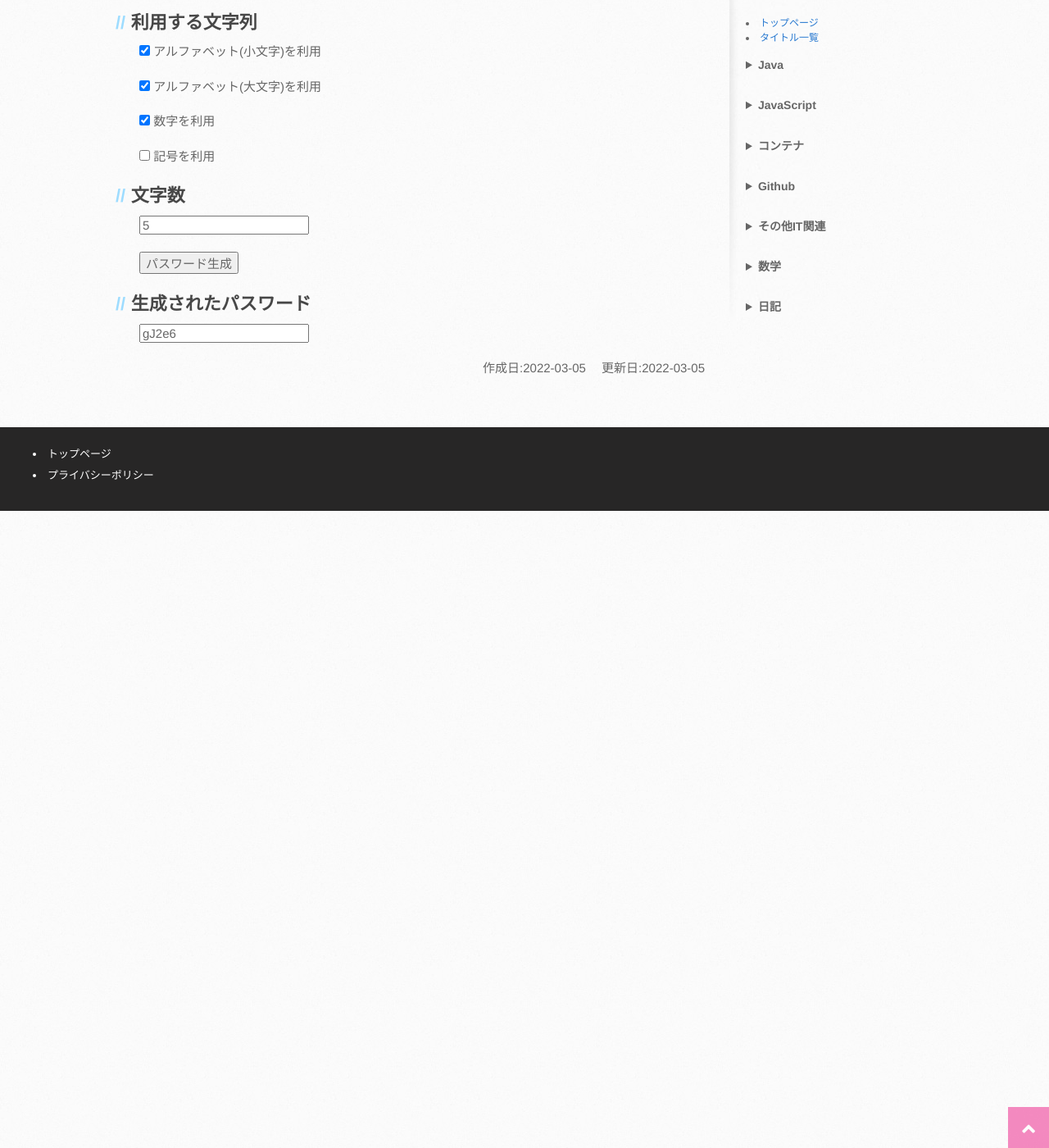
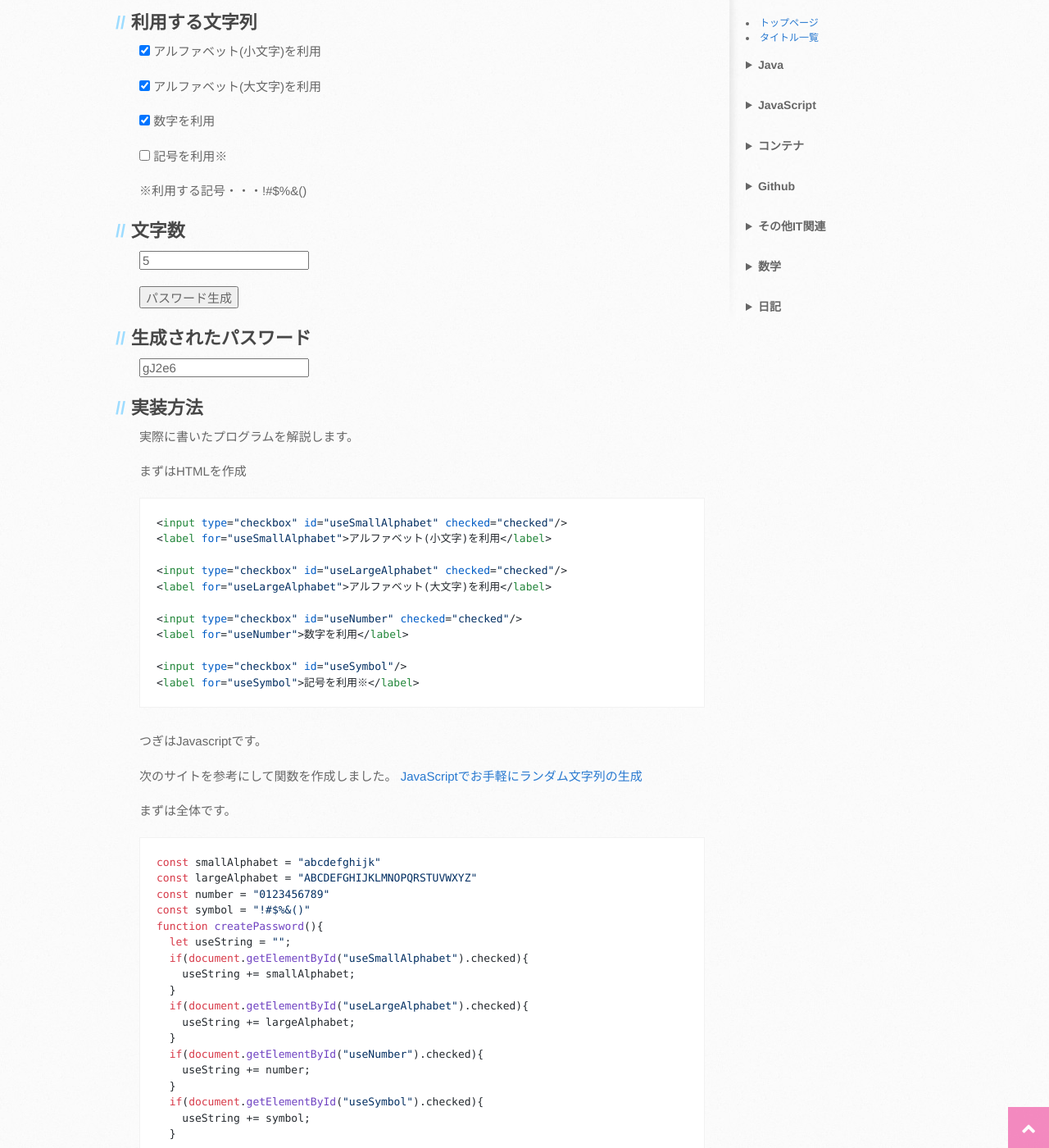
Before and after one commit to mtaketani113/mtaketani113.github.io, a Jekyll site: the page built from it/javascript/javascriptPassword.md, in a window 1280 px wide and 1400 px high, scrolled down 387 px. Shown: the whole window at 82% size. Built offline with Jekyll 4.4.1, drawn with Linux system fonts in a browser that asks for light colours; nearby versions of some CDN libraries; comment, search, counter and statistics services are not loaded; the repository's description, which GitHub fills in, is left out; some of the changed text lies outside the part shown.

Commit message:
解説を追記

````diff
--- a/it/javascript/javascriptPassword.md
+++ b/it/javascript/javascriptPassword.md
@@ -14,7 +14,7 @@ last_modifeid_at: 2022-03-05
   const symbol = "!#$%&()"
 
   function createPassword(){
-    var useString = "";
+    let useString = "";
     if(document.getElementById("useSmallAlphabet").checked){
       useString += smallAlphabet;
     }
@@ -28,14 +28,14 @@ last_modifeid_at: 2022-03-05
       useString += symbol;
     }
 
-    var length = document.getElementById("passwordLength").value
-    var lengthNumber
+    let length = document.getElementById("passwordLength").value
+    let lengthNumber
     if(isNaN(Number(length))){
       lengthNumber = 5;
     }else{
       lengthNumber = Number(length);
     }
-    var result = Array.from(Array(lengthNumber))
+    let result = Array.from(Array(lengthNumber))
                   .map(()=>useString[Math.floor(Math.random()*useString.length)])
                   .join('');
     document.getElementById("createdPassword").value = result;
@@ -60,7 +60,9 @@ Javascriptを使ってパスワードを自動生成するサービスです。
 <label for="useNumber">数字を利用</label>
 
 <input type="checkbox" id="useSymbol"/>
-<label for="useSymbol">記号を利用</label>
+<label for="useSymbol">記号を利用※</label>
+
+※利用する記号・・・!#$%&()
 
 ## 文字数
 
@@ -71,3 +73,135 @@ Javascriptを使ってパスワードを自動生成するサービスです。
 ## 生成されたパスワード
 
 <input type="text" id="createdPassword" readonly="readonly"/>
+
+
+
+## 実装方法
+
+実際に書いたプログラムを解説します。
+
+まずはHTMLを作成
+
+```Html
+<input type="checkbox" id="useSmallAlphabet" checked="checked"/>
+<label for="useSmallAlphabet">アルファベット(小文字)を利用</label>
+
+<input type="checkbox" id="useLargeAlphabet" checked="checked"/>
+<label for="useLargeAlphabet">アルファベット(大文字)を利用</label>
+
+<input type="checkbox" id="useNumber" checked="checked"/>
+<label for="useNumber">数字を利用</label>
+
+<input type="checkbox" id="useSymbol"/>
+<label for="useSymbol">記号を利用※</label>
+```
+
+つぎはJavascriptです。
+
+次のサイトを参考にして関数を作成しました。
+[JavaScriptでお手軽にランダム文字列の生成](https://qiita.com/fukasawah/items/db7f0405564bdc37820e)
+
+まずは全体です。
+
+```Javascript
+const smallAlphabet = "abcdefghijk"
+const largeAlphabet = "ABCDEFGHIJKLMNOPQRSTUVWXYZ"
+const number = "0123456789"
+const symbol = "!#$%&()"
+function createPassword(){
+  let useString = "";
+  if(document.getElementById("useSmallAlphabet").checked){
+    useString += smallAlphabet;
+  }
+  if(document.getElementById("useLargeAlphabet").checked){
+    useString += largeAlphabet;
+  }
+  if(document.getElementById("useNumber").checked){
+    useString += number;
+  }
+  if(document.getElementById("useSymbol").checked){
+    useString += symbol;
+  }
+
+  let length = document.getElementById("passwordLength").value
+  let lengthNumber
+  if(isNaN(Number(length))){
+    lengthNumber = 5;
+  }else{
+    lengthNumber = Number(length);
+  }
+  let result = Array.from(Array(lengthNumber))
+                .map(()=>useString[Math.floor(Math.random()*useString.length)])
+                .join('');
+  document.getElementById("createdPassword").value = result;
+
+}
+window.onload = (event) => {
+  createPassword()
+};
+```
+
+まずは定数を準備。
+チェックごとに利用する文字列を準備します。
+
+```Javascript
+const smallAlphabet = "abcdefghijk"
+const largeAlphabet = "ABCDEFGHIJKLMNOPQRSTUVWXYZ"
+const number = "0123456789"
+const symbol = "!#$%&()"
+```
+
+
+
+ここの部分でチェックを入れた文字列をuseStringに足していきます。
+```Javascript
+  if(document.getElementById("useSmallAlphabet").checked){
+    useString += smallAlphabet;
+  }
+  if(document.getElementById("useLargeAlphabet").checked){
+    useString += largeAlphabet;
+  }
+  if(document.getElementById("useNumber").checked){
+    useString += number;
+  }
+  if(document.getElementById("useSymbol").checked){
+    useString += symbol;
+  }
+```
+
+文字数のところは数字以外を入れる可能性があるので、
+数字以外の場合はデフォルトで5としました。
+```Javascript
+  let length = document.getElementById("passwordLength").value
+  let lengthNumber
+  if(isNaN(Number(length))){
+    lengthNumber = 5;
+  }else{
+    lengthNumber = Number(length);
+  }
+```
+
+そしてランダム文字列を作って、結果を更新します。
+```Javascript
+  let result = Array.from(Array(lengthNumber))
+                .map(()=>useString[Math.floor(Math.random()*useString.length)])
+                .join('');
+  document.getElementById("createdPassword").value = result;
+```
+
+`Array.from(Array(lengthNumber))`で文字数で指定した分の配列を作ります。
+`Array(lengthNumber)`だけだと、幅が文字数分のArrayを作るだけで1つずつの要素には何も入っていない状態なので、
+`map`をしても処理は繰り返されません。
+
+そして`map`で書くように文字列仕様文字列からランダムな番号の文字を切り取り、1つずつ入れていきます。
+
+その後`join`で配列を結合して文字列にします。
+その作られた文字列を`document.getElementById("createdPassword").value = result;`で結果の欄に入れます。
+
+以下では初期表示の時にこの関数を呼び出して、実行しています。
+`window.onload`としているのは、画面を読み終わった後に実行するためです。
+```Javascript
+window.onload = (event) => {
+  createPassword()
+};
+```
````
